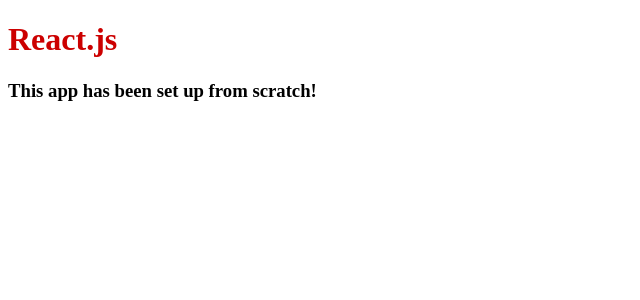
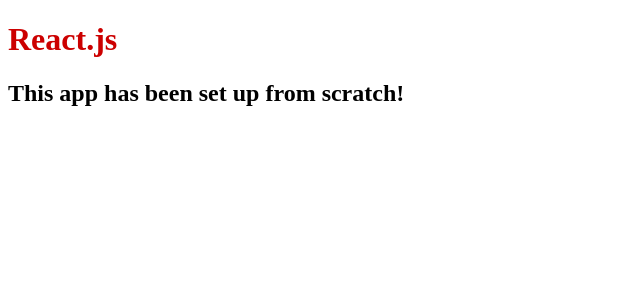
Before and after one commit to cardboardchris/base-react-project, a React app: page / in a window 1280 px wide. Shown: the top 300 px of the page, without its empty margins (0-640 px from the left). Built offline with nearby package versions, Linux system fonts and the light colour scheme.

Commit message:
headings updated in index.jsx; package-lock.json updated;

```diff
--- a/src/index.jsx
+++ b/src/index.jsx
@@ -9,7 +9,7 @@
 const App = () => (
   <>
     <h1>React.js</h1>
-    <h3>This app has been set up from scratch!</h3>
+    <h2>This app has been set up from scratch!</h2>
   </>
 )
 
```
Also changed, not shown: 1 other file (tests, documents, lock files or other folders).
